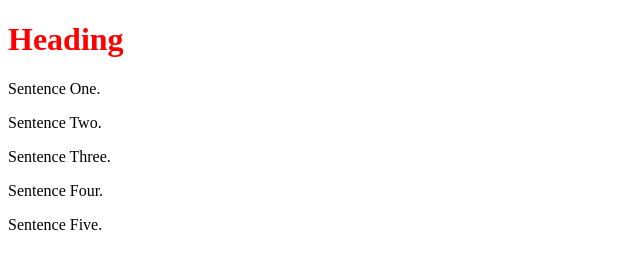
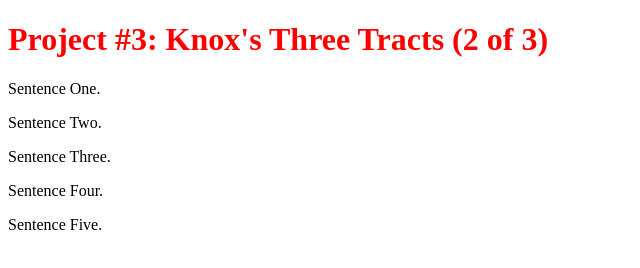
Before and after one commit to ShaakiraTS/HelloWorld, a plain HTML site: page index.html in a window 1280 px wide. Shown: the whole page, without its empty margins (0-640 px from the left). Drawn offline with Linux system fonts and the light colour scheme.

Commit message:
Create index.html

```diff
--- a/index.html
+++ b/index.html
@@ -4,7 +4,7 @@
       <title>Tract the Second</title>
     </head>
         <body>
-            <h1 style="color:red;">Heading</h1>
+            <h1 style="color:red;">Project #3: Knox's Three Tracts (2 of 3)</h1>
           <p>Sentence One.</p>
           <p>Sentence Two.</p>
           <p>Sentence Three.</p>
```
